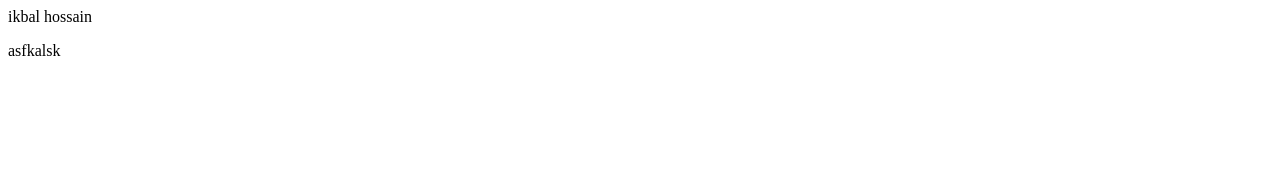
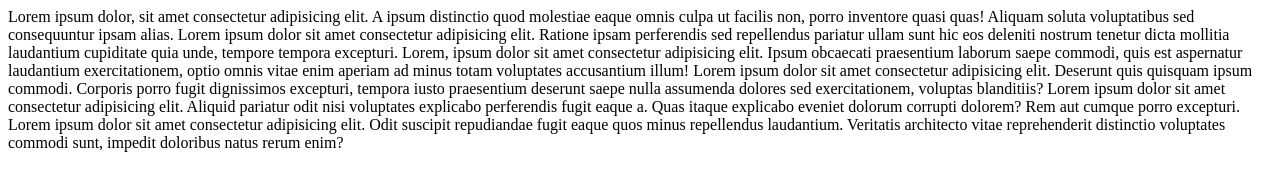
Before and after one commit to ikbalhossain2500/My-first-website, a plain HTML site: page index.html in a window 1280 px wide. Drawn offline with Linux system fonts and the light colour scheme.

Commit message:
somting added

```diff
--- a/index.html
+++ b/index.html
@@ -9,11 +9,21 @@
 </head>
 
 <body>
-    ikbal hossain
-    <p>
-
-        asfkalsk
-    </p>
+    Lorem ipsum dolor, sit amet consectetur adipisicing elit. A ipsum distinctio quod molestiae eaque omnis culpa ut
+    facilis non, porro inventore quasi quas! Aliquam soluta voluptatibus sed consequuntur ipsam alias.
+    Lorem ipsum dolor sit amet consectetur adipisicing elit. Ratione ipsam perferendis sed repellendus pariatur ullam
+    sunt hic eos deleniti nostrum tenetur dicta mollitia laudantium cupiditate quia unde, tempore tempora excepturi.
+    Lorem, ipsum dolor sit amet consectetur adipisicing elit. Ipsum obcaecati praesentium laborum saepe commodi, quis
+    est aspernatur laudantium exercitationem, optio omnis vitae enim aperiam ad minus totam voluptates accusantium
+    illum!
+    Lorem ipsum dolor sit amet consectetur adipisicing elit. Deserunt quis quisquam ipsum commodi. Corporis porro fugit
+    dignissimos excepturi, tempora iusto praesentium deserunt saepe nulla assumenda dolores sed exercitationem, voluptas
+    blanditiis?
+    Lorem ipsum dolor sit amet consectetur adipisicing elit. Aliquid pariatur odit nisi voluptates explicabo perferendis
+    fugit eaque a. Quas itaque explicabo eveniet dolorum corrupti dolorem? Rem aut cumque porro excepturi.
+    Lorem ipsum dolor sit amet consectetur adipisicing elit. Odit suscipit repudiandae fugit eaque quos minus
+    repellendus laudantium. Veritatis architecto vitae reprehenderit distinctio voluptates commodi sunt, impedit
+    doloribus natus rerum enim?
 </body>
 
 </html>
```
